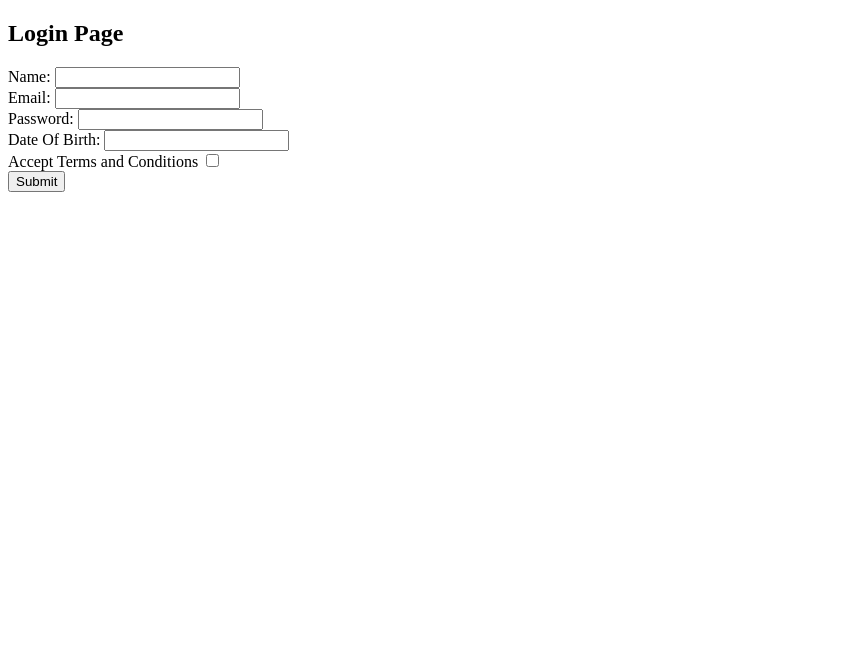
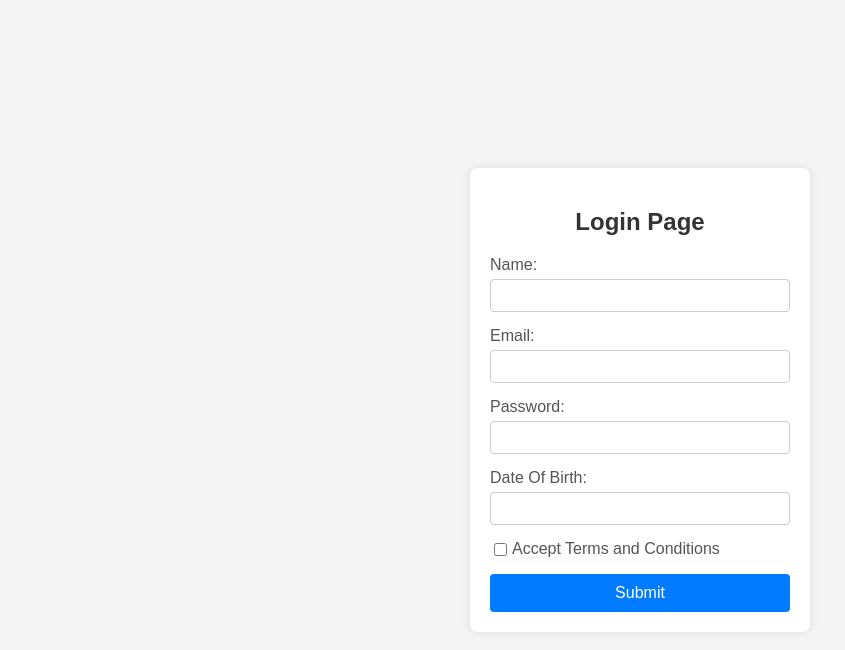
Before and after one commit to nameishyam/wd101, a plain HTML site: page index.html in a window 1280 px wide. Shown: the whole page, without its empty margins (0-845 px from the left). Drawn offline with Linux system fonts and the light colour scheme.

Commit message:
Update login page with improved styling and form validation

```diff
--- a/index.html
+++ b/index.html
@@ -3,34 +3,35 @@
 <head>
     <meta charset="UTF-8">
     <meta name="viewport" content="width=device-width, initial-scale=1.0">
-    <title>Document</title>
+    <title>Login Page</title>
 </head>
-<body>
-    <h2>Login Page</h2>
-    <form method="post">
-        <div>
-            <label for="name">Name: </label>
-            <input type="text" id="name" name="name" required>
+<body style="font-family: Arial, sans-serif; background-color: #f4f4f4; display: flex; justify-content: center; align-items: center; height: 100vh; margin: 0;">
+    <form method="post" style="background: #fff; padding: 20px; border-radius: 8px; box-shadow: 0 0 10px rgba(0, 0, 0, 0.1); width: 300px;">
+        <h2 style="text-align: center; color: #333;">Login Page</h2>
+        <div style="margin-bottom: 15px;">
+            <label for="name" style="display: block; margin-bottom: 5px; color: #555;">Name:</label>
+            <input type="text" id="name" name="name" required style="width: 100%; padding: 8px; box-sizing: border-box; border-radius: 4px; border: 1px solid #ccc; outline: none;">
+        </div>
+        <div style="margin-bottom: 15px;">
+            <label for="email" style="display: block; margin-bottom: 5px; color: #555;">Email:</label>
+            <input type="text" id="email" name="email" required style="width: 100%; padding: 8px; box-sizing: border-box; border-radius: 4px; border: 1px solid #ccc; outline: none;">
+        </div>
+        <div style="margin-bottom: 15px;">
+            <label for="password" style="display: block; margin-bottom: 5px; color: #555;">Password:</label>
+            <input type="password" id="password" name="password" required style="width: 100%; padding: 8px; box-sizing: border-box; border-radius: 4px; border: 1px solid #ccc; outline: none;">
+        </div>
+        <div style="margin-bottom: 15px;">
+            <label for="dob" style="display: block; margin-bottom: 5px; color: #555;">Date Of Birth:</label>
+            <input type="dob" id="dob" name="dob" required style="width: 100%; padding: 8px; box-sizing: border-box; border-radius: 4px; border: 1px solid #ccc; outline: none;">
+        </div>
+        <div style="margin-bottom: 15px; display: flex; align-items: center;">
+            <input type="checkbox" id="term" name="term" required style="margin-right: 5px;">
+            <label for="term" style="color: #555;">Accept Terms and Conditions</label>
         </div>
         <div>
-            <label for="email">Email: </label>
-            <input type="text" id="email" name="email" required>
-        </div>
-        <div>
-            <label for="password">Password:</label>
-            <input type="password" id="password" name="password" required>
-        </div>
-        <div>
-            <label for="dob">Date Of Birth:</label>
-            <input type="dob" id="dob" name="dob" required>
-        </div>
-        <div>
-            <label for="term">Accept Terms and Conditions</label>
-            <input type="checkbox" id="term" name="term" required>
-        </div>
-        <div>
-            <button type="submit">Submit</button>
+            <button type="submit" style="width: 100%; background-color: #007BFF; color: #fff; padding: 10px; border: none; border-radius: 4px; cursor: pointer; font-size: 16px;">Submit</button>
         </div>
     </form>
+    <script src="script.js"></script>
 </body>
 </html>
```
